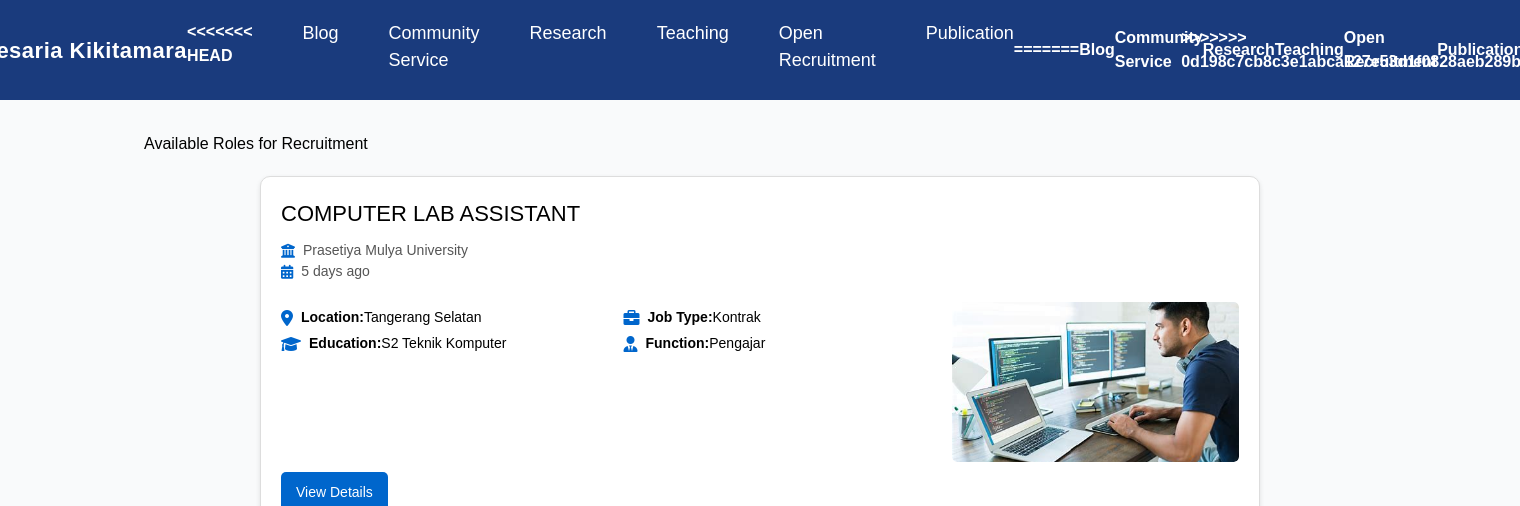
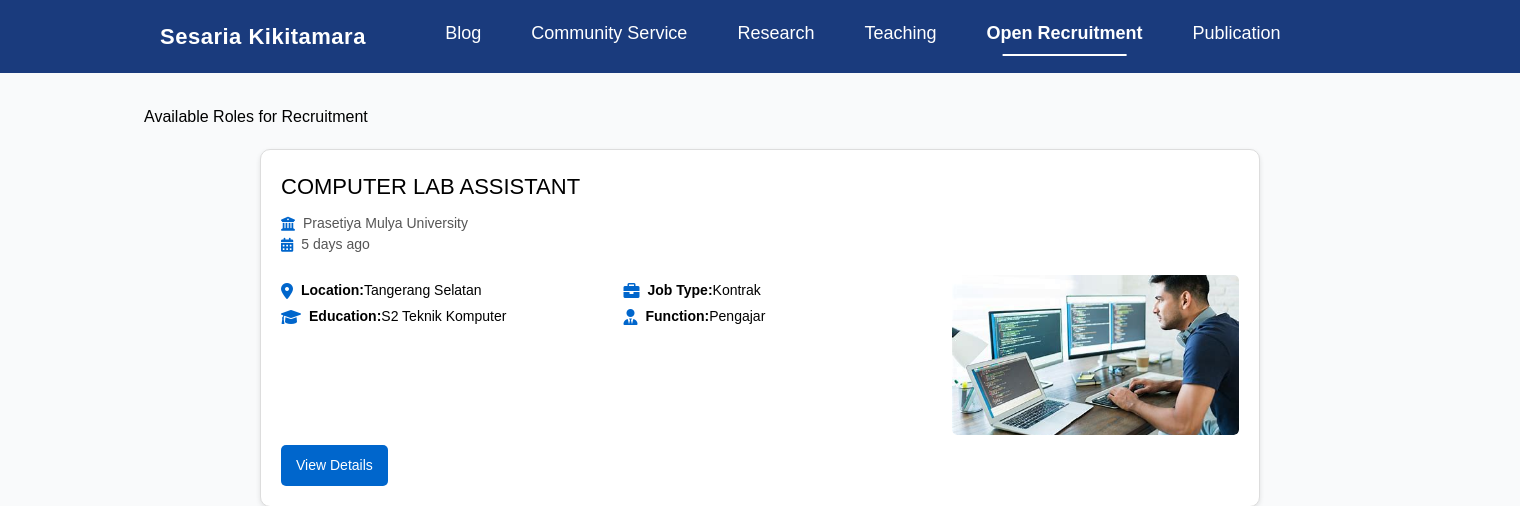
Before and after one commit to Doffannoel/agile, a Django app: page /jobs/ in a window 1520 px wide; the page is wider, and only the part inside the window is pictured. Shown: the top 506 px of that part. Run offline with Django 5.2, Linux system fonts and the light colour scheme; some libraries are stand-ins or nearby versions.

Commit message:
push navbar yang paling baru

```diff
--- a/blog_dosen/templates/base.html
+++ b/blog_dosen/templates/base.html
@@ -131,23 +131,13 @@
         <div class="nav-container">
             <div class="logo">Sesaria Kikitamara</div>
             <div class="nav-links">
-<<<<<<< HEAD
                 <a href="/" id="blog">Blog</a>
                 <a href="/pkm/" id="community">Community Service</a>
                 <a href="/research/" id="research">Research</a>
                 <a href="/teaching/" id="teaching">Teaching</a>
-                <a href="recruitment.html" id="recruitment">Open Recruitment</a>
+                <a href="/jobs/" id="recruitment">Open Recruitment</a>
                 <a href="/publikasi/" id="publication">Publication</a>
             </div>
-=======
-                <a href="{% url "landing_page" %}" class="active">Blog</a>
-                <a href="{% url "pkm_list" %}">Community Service</a>
-                <a href="{% url "research_list" %}">Research</a>
-                <a href="{% url "teaching" %}">Teaching</a>
-                <a href="#">Open Recruitment</a>
-                <a href="{% url 'publikasi' %}">Publication</a>
-            </div>
->>>>>>> 0d198c7cb8c3e1abca127e53d1f0828aeb289b46
         </div>
     </nav>
 
```
